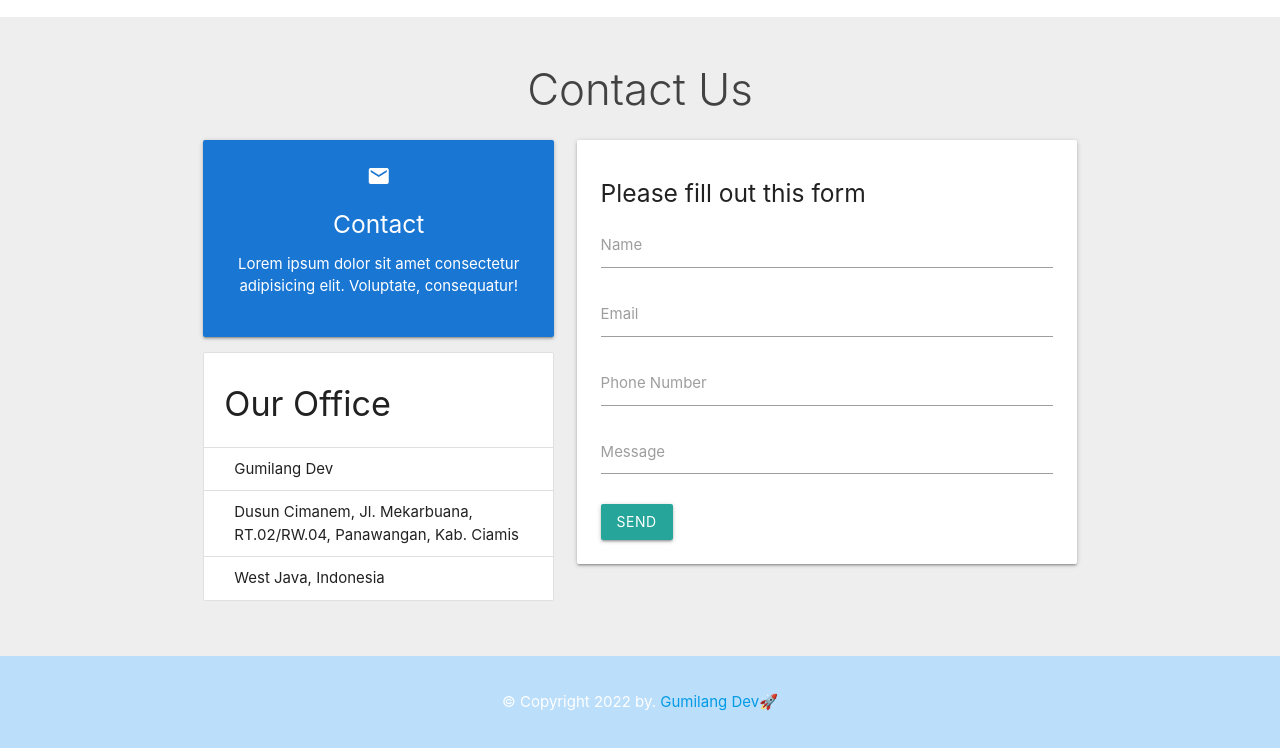
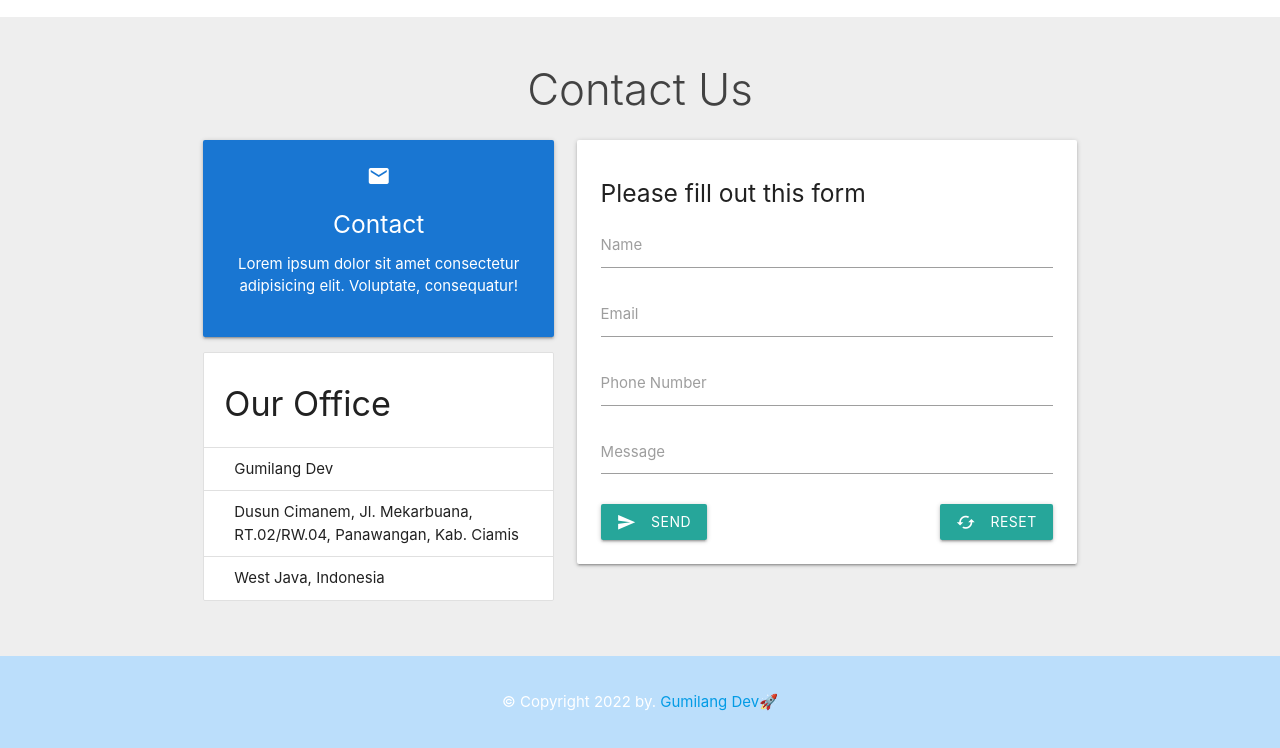
Before and after one commit to mgilangggggg/mgilangggggg.github.io, a plain HTML site: page index.html in a window 1280 px wide. Shown: the part 1951-2699 px from the top of the page. Drawn offline with Linux system fonts and the light colour scheme.

Commit message:
Update create button reset

```diff
--- a/index.html
+++ b/index.html
@@ -248,7 +248,8 @@
                                 <textarea name="message" id="message" class="materialize-textarea"></textarea>
                                 <label for="pmessage">Message</label>
                             </div>
-                            <button type="submit" class="btn second darken-2">Send</button>
+                            <a class="waves-effect waves-light btn"><i class="material-icons left">send</i>send</a>
+                            <button type="reset" class="waves-effect waves-light btn right"><i class="material-icons left">cached</i>reset</button>
                         </div>
                     </form>
                 </div>
```
